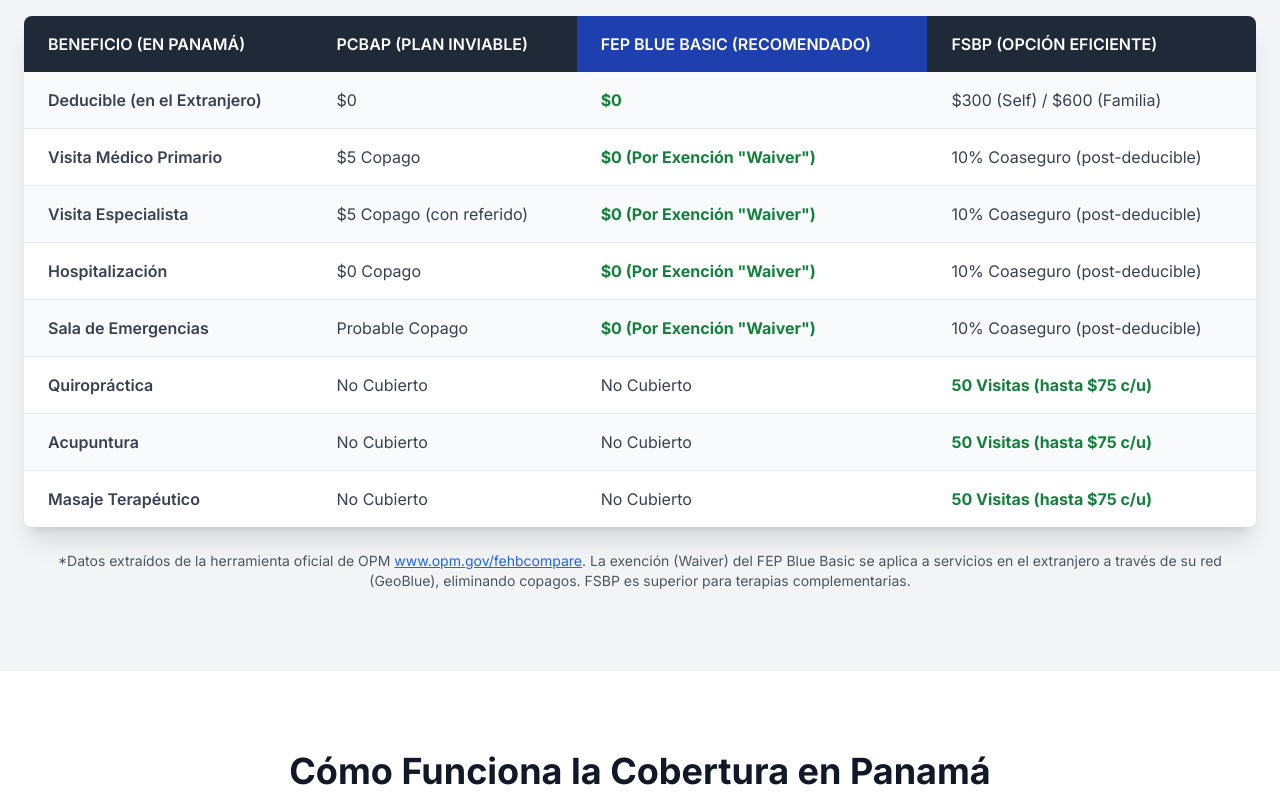
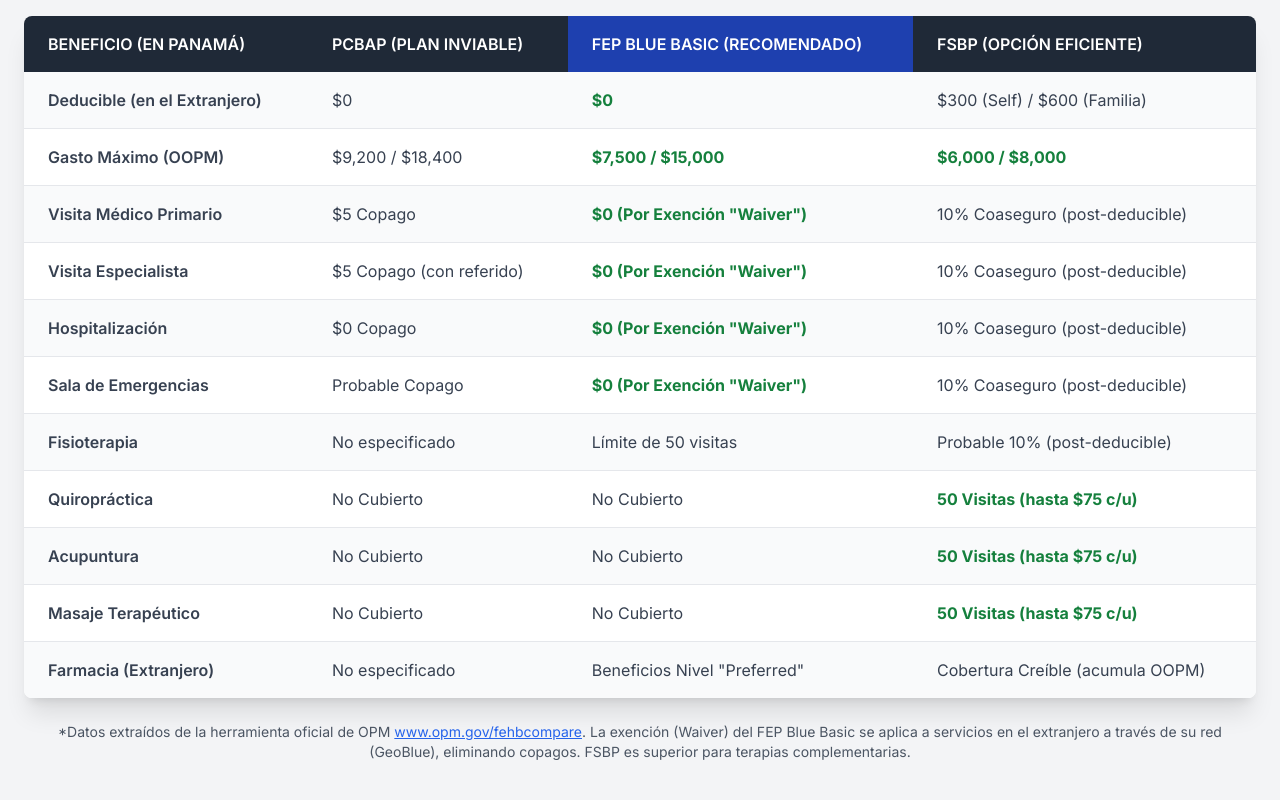
Before and after one commit to DigiProposal/Asesoria-PCBAP, a plain HTML site: page index.html in a window 1280 px wide. Shown: the part 2680-3480 px from the top of the page. Drawn offline with nearby package versions, Linux system fonts and the light colour scheme.

Commit message:
Update index.html

```diff
--- a/index.html
+++ b/index.html
@@ -258,56 +258,87 @@
                                 <th class="text-left py-4 px-4 md:px-6 font-semibold uppercase">FSBP (Opción Eficiente)</th>
                             </tr>
                         </thead>
+                        <!-- SECCIÓN ACTUALIZADA BASADA EN EL PDF (Tabla 3.1) -->
                         <tbody class="text-gray-700 divide-y divide-gray-200">
+                            <!-- Fila 1 -->
                             <tr class="bg-gray-50">
                                 <td class="py-4 px-4 md:px-6 font-semibold">Deducible (en el Extranjero)</td>
                                 <td class="py-4 px-4 md:px-6">$0</td>
                                 <td class="py-4 px-4 md:px-6 font-bold text-green-700">$0</td>
                                 <td class="py-4 px-4 md:px-6">$300 (Self) / $600 (Familia)</td>
                             </tr>
+                            <!-- Fila 2 (NUEVA) -->
                             <tr>
+                                <td class="py-4 px-4 md:px-6 font-semibold">Gasto Máximo (OOPM)</td>
+                                <td class="py-4 px-4 md:px-6">$9,200 / $18,400</td>
+                                <td class="py-4 px-4 md:px-6 font-bold text-green-700">$7,500 / $15,000</td>
+                                <td class="py-4 px-4 md:px-6 font-bold text-green-700">$6,000 / $8,000</td>
+                            </tr>
+                            <!-- Fila 3 -->
+                            <tr class="bg-gray-50">
                                 <td class="py-4 px-4 md:px-6 font-semibold">Visita Médico Primario</td>
                                 <td class="py-4 px-4 md:px-6">$5 Copago</td>
                                 <td class="py-4 px-4 md:px-6 font-bold text-green-700">$0 (Por Exención "Waiver")</td>
                                 <td class="py-4 px-4 md:px-6">10% Coaseguro (post-deducible)</td>
                             </tr>
-                            <tr class="bg-gray-50">
+                            <!-- Fila 4 -->
+                            <tr>
                                 <td class="py-4 px-4 md:px-6 font-semibold">Visita Especialista</td>
                                 <td class="py-4 px-4 md:px-6">$5 Copago (con referido)</td>
                                 <td class="py-4 px-4 md:px-6 font-bold text-green-700">$0 (Por Exención "Waiver")</td>
                                 <td class="py-4 px-4 md:px-6">10% Coaseguro (post-deducible)</td>
                             </tr>
-                            <tr>
+                            <!-- Fila 5 -->
+                            <tr class="bg-gray-50">
                                 <td class="py-4 px-4 md:px-6 font-semibold">Hospitalización</td>
                                 <td class="py-4 px-4 md:px-6">$0 Copago</td>
                                 <td class="py-4 px-4 md:px-6 font-bold text-green-700">$0 (Por Exención "Waiver")</td>
                                 <td class="py-4 px-4 md:px-6">10% Coaseguro (post-deducible)</td>
                             </tr>
-                            <tr class="bg-gray-50">
+                            <!-- Fila 6 -->
+                            <tr>
                                 <td class="py-4 px-4 md:px-6 font-semibold">Sala de Emergencias</td>
                                 <td class="py-4 px-4 md:px-6">Probable Copago</td>
                                 <td class="py-4 px-4 md:px-6 font-bold text-green-700">$0 (Por Exención "Waiver")</td>
                                 <td class="py-4 px-4 md:px-6">10% Coaseguro (post-deducible)</td>
                             </tr>
+                            <!-- Fila 7 (NUEVA) -->
+                            <tr class="bg-gray-50">
+                                <td class="py-4 px-4 md:px-6 font-semibold">Fisioterapia</td>
+                                <td class="py-4 px-4 md:px-6">No especificado</td>
+                                <td class="py-4 px-4 md:px-6">Límite de 50 visitas</td>
+                                <td class="py-4 px-4 md:px-6">Probable 10% (post-deducible)</td>
+                            </tr>
+                            <!-- Fila 8 -->
                             <tr>
                                 <td class="py-4 px-4 md:px-6 font-semibold">Quiropráctica</td>
                                 <td class="py-4 px-4 md:px-6">No Cubierto</td>
                                 <td class="py-4 px-4 md:px-6">No Cubierto</td>
                                 <td class="py-4 px-4 md:px-6 font-bold text-green-700">50 Visitas (hasta $75 c/u)</td>
                             </tr>
+                            <!-- Fila 9 -->
                             <tr class="bg-gray-50">
                                 <td class="py-4 px-4 md:px-6 font-semibold">Acupuntura</td>
                                 <td class="py-4 px-4 md:px-6">No Cubierto</td>
                                 <td class="py-4 px-4 md:px-6">No Cubierto</td>
                                 <td class="py-4 px-4 md:px-6 font-bold text-green-700">50 Visitas (hasta $75 c/u)</td>
                             </tr>
+                            <!-- Fila 10 -->
                             <tr>
                                 <td class="py-4 px-4 md:px-6 font-semibold">Masaje Terapéutico</td>
                                 <td class="py-4 px-4 md:px-6">No Cubierto</td>
                                 <td class="py-4 px-4 md:px-6">No Cubierto</td>
                                 <td class="py-4 px-4 md:px-6 font-bold text-green-700">50 Visitas (hasta $75 c/u)</td>
                             </tr>
+                            <!-- Fila 11 (NUEVA) -->
+                            <tr class="bg-gray-50">
+                                <td class="py-4 px-4 md:px-6 font-semibold">Farmacia (Extranjero)</td>
+                                <td class="py-4 px-4 md:px-6">No especificado</td>
+                                <td class="py-4 px-4 md:px-6">Beneficios Nivel "Preferred"</td>
+                                <td class="py-4 px-4 md:px-6">Cobertura Creíble (acumula OOPM)</td>
+                            </tr>
                         </tbody>
+                        <!-- FIN DE SECCIÓN ACTUALIZADA -->
                     </table>
                 </div>
             </div>
@@ -332,7 +363,7 @@
                 <div class="border border-gray-200 rounded-lg p-8 shadow-lg">
                     <h3 class="text-2xl font-bold text-blue-700 mb-4">Mantenga sus Médicos</h3>
                     <p class="text-lg text-gray-700">
-                        Los planes FEP Blue y FSBP le dan acceso a la red de hospitales que ya confía, incluyendo <span class="font-semibold">Pacífica Salud, The Panama Clinic y Hospital Mae Lewis</span>.
+                        Los planes FEP Blue y FSBP le dan acceso a la <span class="font-semibold">red de hospitales y médicos</span> que ya confía.
                     </p>
                 </div>
                 <!-- Beneficio 2 -->
@@ -376,7 +407,7 @@
                             <li>Entrega de Informe de Recomendación</li>
                         </ul>
                     </div>
-                    <a href="https://wa.me/5071234567?text=Hola,%20me%20gustar%C3%ADa%20mi%20Asesor%C3%ADa%20Gratuita%20(Nivel%201)%20para%20la%20migraci%C3%B3n%20del%20plan%20PCBAP." target="_blank" class="w-full text-center bg-green-600 hover:bg-green-700 text-white font-bold py-3 px-6 rounded-lg transition duration-300">
+                    <a href="https://wa.me/50769210042?text=Hola,%20me%20gustar%C3%ADa%20mi%20Asesor%C3%ADa%20Gratuita%20(Nivel%201)%20para%20la%20migraci%C3%B3n%20del%20plan%20PCBAP." target="_blank" class="w-full text-center bg-green-600 hover:bg-green-700 text-white font-bold py-3 px-6 rounded-lg transition duration-300">
                         Comenzar Gratis
                     </a>
                 </div>
@@ -396,7 +427,7 @@
                             <li>Confirmación de servicio completado</li>
                         </ul>
                     </div>
-                    <a href="https://wa.me/5071234567?text=Hola,%20quiero%20solicitar%20el%20servicio%20de%20Transici%C3%B3n%20Completa%20(Nivel%202)%20de%20$50." target="_blank" class="w-full text-center bg-blue-600 hover:bg-blue-700 text-white font-bold py-3 px-6 rounded-lg transition duration-300">
+                    <a href="https://wa.me/50769210042?text=Hola,%20quiero%20solicitar%20el%20servicio%20de%20Transici%C3%B3n%20Completa%20(Nivel%202)%20de%20$50." target="_blank" class="w-full text-center bg-blue-600 hover:bg-blue-700 text-white font-bold py-3 px-6 rounded-lg transition duration-300">
                         Solicitar Nivel 2
                     </a>
                 </div>
@@ -415,7 +446,7 @@
                             <li>Análisis de farmacia de alto costo</li>
                         </ul>
                     </div>
-                    <a href="https://wa.me/5071234567?text=Hola,%20estoy%20interesado%20en%20el%20servicio%20Concierge%20Premium%20(Nivel%203)%20de%20$50%20mensual." target="_blank" class="w-full text-center bg-gray-200 hover:bg-gray-300 text-gray-800 font-bold py-3 px-6 rounded-lg transition duration-300">
+                    <a href="https://wa.me/50769210042?text=Hola,%20estoy%20interesado%20en%20el%20servicio%20Concierge%20Premium%20(Nivel%203)%20de%20$50%20mensual." target="_blank" class="w-full text-center bg-gray-200 hover:bg-gray-300 text-gray-800 font-bold py-3 px-6 rounded-lg transition duration-300">
                         Solicitar Nivel 3
                     </a>
                 </div>
@@ -434,7 +465,7 @@
                 </p>
 
                 <!-- Botón de WhatsApp en lugar del formulario -->
-                <a href="https://wa.me/5071234567?text=Hola,%20me%20gustar%C3%ADa%20mi%20Asesor%C3%ADa%20Gratuita%20para%20la%20migraci%C3%B3n%20del%20plan%20PCBAP." target="_blank">
+                <a href="https://wa.me/50769210042?text=Hola,%20me%20gustar%C3%ADa%20mi%20Asesor%C3%ADa%20Gratuita%20para%20la%20migraci%C3%B3n%20del%20plan%20PCBAP." target="_blank">
                     <img src="https://ik.imagekit.io/50wnllxkw/Whatsapp_logo.svg.png" alt="Solicitar Asesoría por WhatsApp" class="mx-auto hover:opacity-90 transition duration-300 w-64 md:w-80">
                 </a>
             </div>
```
